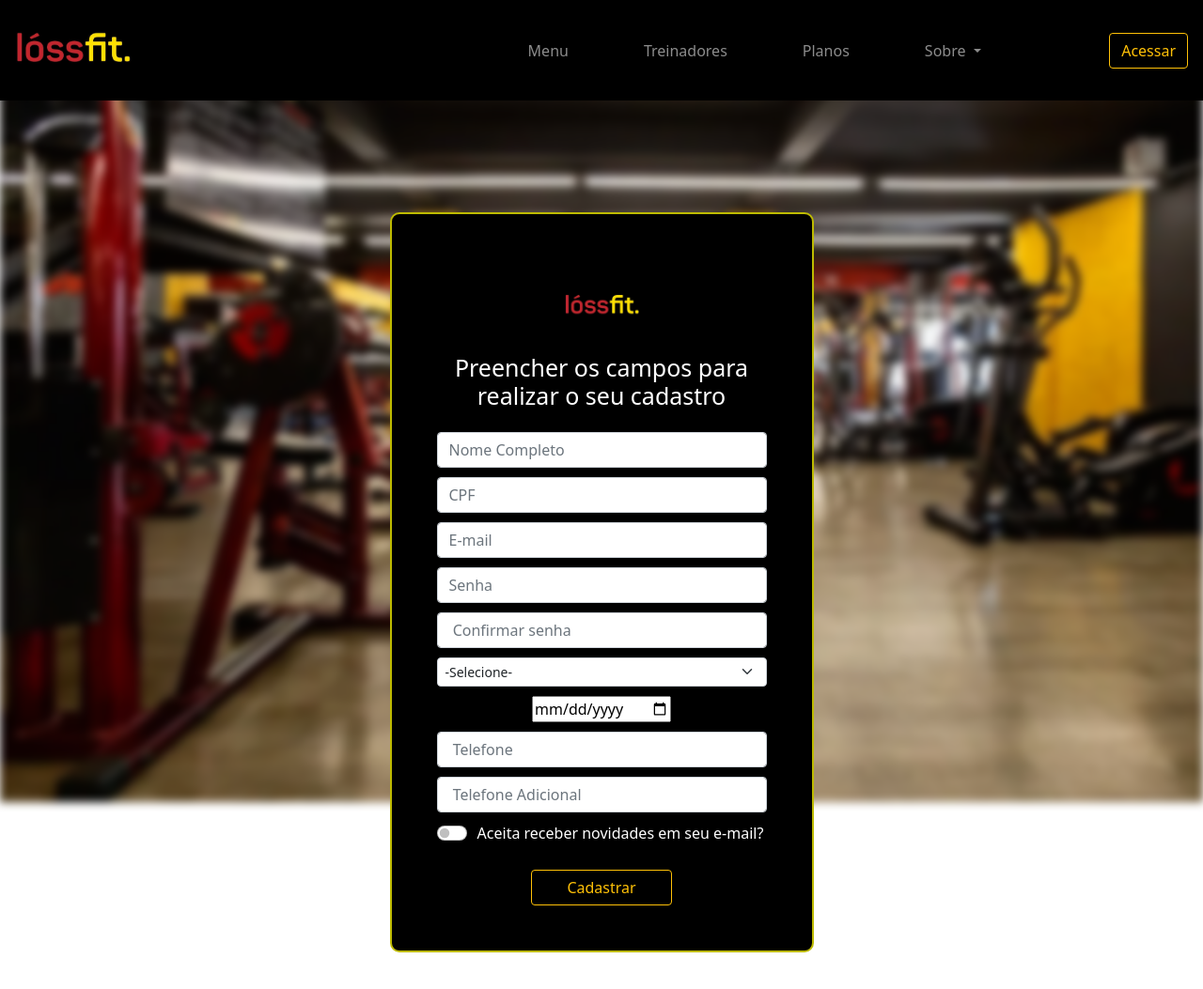
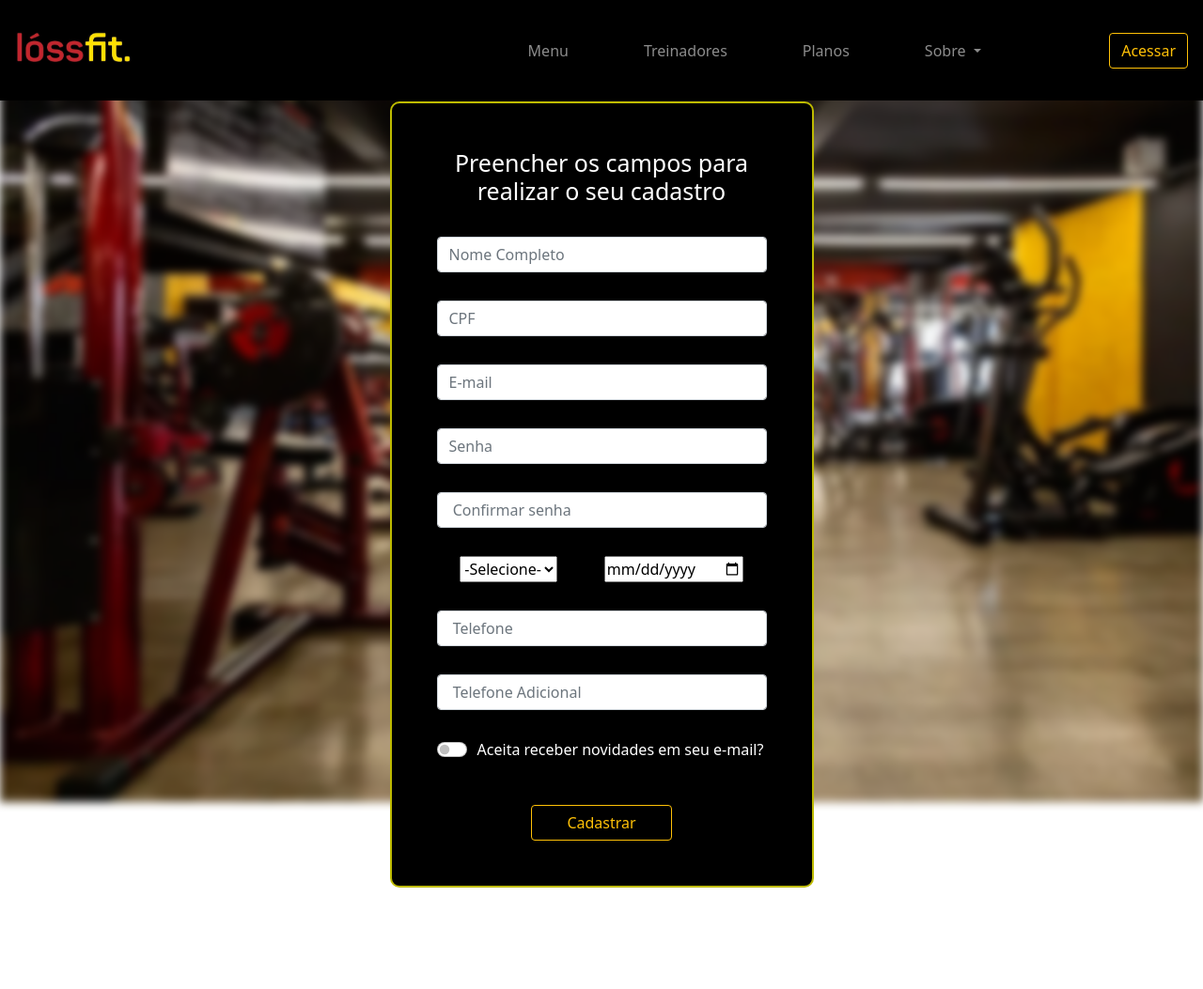
Before and after one commit to Kevin-Itam/GYM-Personal-Project, a PHP site: page /pg_cadastro.php in a window 1280 px wide. Shown: the top 1053 px of the page at 94% size. Run offline with PHP 8.4, Linux system fonts and the light colour scheme.

Commit message:
edit doming 04/06

```diff
--- a/css/style_cad.css
+++ b/css/style_cad.css
@@ -1,5 +1,7 @@
 @import url('https://fonts.googleapis.com/css2?family=Poppins:wght@200;400;800&display=swap');
-html, body {
+
+html,
+body {
   height: 100%;
   width: 100%;
   margin: 0;
@@ -7,7 +9,7 @@ html, body {
 }
 
 .background-image {
-    background-repeat:no-repeat;
+  background-repeat: no-repeat;
   position: fixed;
   width: 100%;
   background-size: cover;
@@ -41,7 +43,7 @@ header {
 
 }
 
-.navbar-nav{
+.navbar-nav {
   position: relative;
   display: flex;
   flex-direction: row !important;
@@ -81,19 +83,24 @@ header {
 }
 
 /*==============LOGIN===========*/
-.login-wrap{
+.login-form{
+  display: flex;
+  flex-direction: column;
+  row-gap: 20px;
+}
+
+.login-wrap {
   justify-content: center;
   align-items: center;
   position: relative;
-    margin-top: 50%;
-
+  margin-top: 24%;
   border: solid 2px rgba(255, 251, 0, 0.747);
   background-color: black;
   border-radius: 10px;
 
 }
 
-.form-inline{
+.form-inline {
   position: absolute;
   right: 1rem;
 }
@@ -101,3 +108,54 @@ header {
 .form-select {
   margin-top: 10px !important;
 }
+
+.form-group {
+  display: flex;
+  flex-direction: column;
+}
+
+.form-g {
+  display: flex;
+  flex-direction: row;
+  justify-content: space-around;
+}
+
+.span_cad {
+  display: none;
+  color: red;
+  font-weight: 700;
+  font-size: 18px;
+}
+
+.span_cadd {
+  display: none;
+  color: red;
+  font-weight: 700;
+  font-size: 18px;
+}
+
+.message {
+  position: relative;
+  left: 0;
+  top: 20px;
+  display: flex;
+  justify-content: center;
+  align-items: center;
+}
+
+.message .success {
+  font-size: 20px;
+  color: green;
+  position: absolute;
+  animation: buttons .3s linear;
+  display: none;
+}
+
+.message .danger {
+  font-size: 20px;
+  color: red;
+  position: absolute;
+  transition: .3s;
+  animation: buttons .3s linear;
+  display: none;
+}
--- a/pages/pg_cadastro.php
+++ b/pages/pg_cadastro.php
@@ -5,8 +5,10 @@
     <meta charset="UTF-8">
     <meta http-equiv="X-UA-Compatible" content="IE=edge">
     <meta name="viewport" content="width=device-width, initial-scale=1.0">
+    <script src="https://ajax.googleapis.com/ajax/libs/jquery/3.6.4/jquery.min.js"></script>
     <link href="../css/style_cad.css" rel="stylesheet" />
-    <link href="https://cdn.jsdelivr.net/npm/bootstrap@5.0.2/dist/css/bootstrap.min.css" rel="stylesheet" integrity="sha384-EVSTQN3/azprG1Anm3QDgpJLIm9Nao0Yz1ztcQTwFspd3yD65VohhpuuCOmLASjC" crossorigin="anonymous">
+    <link href="https://cdn.jsdelivr.net/npm/bootstrap@5.0.2/dist/css/bootstrap.min.css" rel="stylesheet"
+        integrity="sha384-EVSTQN3/azprG1Anm3QDgpJLIm9Nao0Yz1ztcQTwFspd3yD65VohhpuuCOmLASjC" crossorigin="anonymous">
     <title>Tela de Cadastro</title>
 </head>
 
@@ -16,7 +18,8 @@
         <nav class="navbar navbar-expand-lg navbar-dark " style="background-color: black;">
             <a class="navbar-brand" href="../index_Apre.html" style="color: white;">
             </a>
-            <button class="navbar-toggler" type="button" data-toggle="collapse" data-target="#navbarSupportedContent" aria-controls="navbarSupportedContent" aria-expanded="false" aria-label="Toggle navigation">
+            <button class="navbar-toggler" type="button" data-toggle="collapse" data-target="#navbarSupportedContent"
+                aria-controls="navbarSupportedContent" aria-expanded="false" aria-label="Toggle navigation">
                 <span class="navbar-toggler-icon"></span>
             </button>
 
@@ -32,7 +35,8 @@
                         <a class="nav-link" href="#">Planos</a>
                     </li>
                     <li class="nav-item dropdown">
-                        <a class="nav-link dropdown-toggle" href="#" id="navbarDropdown" role="button" data-toggle="dropdown" aria-haspopup="true" aria-expanded="false">
+                        <a class="nav-link dropdown-toggle" href="#" id="navbarDropdown" role="button"
+                            data-toggle="dropdown" aria-haspopup="true" aria-expanded="false">
                             Sobre
                         </a>
                         <div class="dropdown-menu" aria-labelledby="navbarDropdown">
@@ -56,46 +60,74 @@
                             <div class="icon d-flex align-items-center justify-content-center">
                                 <span class="fa fa-user-o"></span>
                             </div>
-                            <img src="../img/logo.jpg" width="30" height="30" class="d-inline-block align-top" style="width: 100px; height: 100px;">
+                            <!-- <img src="../img/logo.jpg" width="30" height="30" style="position:relative;"
+                                class="d-inline-block align-top" style="width: 100px; height: 100px;"> -->
                             <h3 class="text-center mb-4" style="font-size: 25px; color: white;">Preencher os campos para
                                 realizar o seu cadastro</h3>
                             <form action="../inc/cadastro_user.php" method="post" class="login-form">
                                 <div class="form-group d-flex" style="margin-top: 10px;">
-                                    <input name="name" type="text" class="form-control rounded-left" placeholder="Nome Completo" required="">
-                                </div>
-                                <div class="form-group" style="margin-top: 10px;">
-                                    <input name="cpf" type="text" class="form-control rounded-left" placeholder="CPF" required="">
+                                    <input name="name" id="nome" type="text" class="form-control rounded-left"
+                                        placeholder="Nome Completo" required="">
+                                    <span class="span_cad">Preencha o campo Nome </span>
                                 </div>
                                 <div class="form-group d-flex" style="margin-top: 10px;">
-                                    <input name="email" type="email" class="form-control rounded-left" placeholder="E-mail" required="">
+                                    <input name="cpf" id="CPF" type="text" class="form-control rounded-left" placeholder="CPF"
+                                        required="">
+                                    <span class="span_cad">Preencha o campo CPF </span>
                                 </div>
                                 <div class="form-group d-flex" style="margin-top: 10px;">
-                                    <input name="senha" type="password" class="form-control rounded-left" placeholder="Senha" required="">
+                                    <input name="email" id="E-mail" type="email" class="form-control rounded-left"
+                                        placeholder="E-mail" required="">
+                                    <span class="span_cad">Preencha o campo E-MAIL </span>
                                 </div>
                                 <div class="form-group d-flex" style="margin-top: 10px;">
-                                    <input name="senha_conf" type="password" class="form-control rounded-left" placeholder=" Confirmar senha" required="">
+                                    <input name="senha" id="senha" type="password" class="form-control rounded-left"
+                                        placeholder="Senha" required="">
+                                    <span class="span_cad">Preencha o campo SENHA </span>
                                 </div>
-                                <select name="sexo" class="form-select form-select-sm" aria-label=".form-select-sm example" style="margin-top: 10px;">
+                                <div class="form-group d-flex" style="margin-top: 10px;">
+                                    <input name="senha_conf" id="conf_senha" type="password" class="form-control rounded-left"
+                                        placeholder=" Confirmar senha" required="">
+                                    <span class="span_cad">Confirme sua SENHA </span>
+                                </div>
+                                <div class="form-g d-flex">
+                                    <select name="sexo" class="" aria-label=".form-select-sm example"
+                                        style="margin-top: 10px;">
                                         <option selected value="0">-Selecione-</option>
                                         <option value="Masculino">Masculino</option>
                                         <option value="Feminino">Feminino</option>
                                         <option value="Outro">Outro</option>
                                     </select>
-                                <div id="date-picker-example" class="md-form md-outline input-with-post-icon datepicker " inline="true" style="padding-top: 10px;">
+
+                                    <div id="date-picker-example"
+                                        class="md-form md-outline input-with-post-icon datepicker " inline="true"
+                                        style="padding-top: 10px;">
                                         <input name="data" id="date" type="date" value="">
                                     </div>
-                                <div class="form-group d-flex" style="margin-top: 10px;">
-                                    <input name="telefone" type="text" class="form-control rounded-left" placeholder=" Telefone" required="">
                                 </div>
                                 <div class="form-group d-flex" style="margin-top: 10px;">
-                                    <input name="telefone_ad" type="text" class="form-control rounded-left" placeholder=" Telefone Adicional">
+                                    <input name="telefone" id="TEl1" type="text" class="form-control rounded-left"
+                                        placeholder=" Telefone" required="">
+                                    <span class="span_cad">Preencha o campo Telefone </span>
+                                </div>
+                                <div class="form-group d-flex" style="margin-top: 10px;">
+                                    <input name="telefone_ad" id="TEl2" type="text" class="form-control rounded-left"
+                                        placeholder=" Telefone Adicional">
+                                    <span class="span_cad">Preencha o campo Telefone </span>
                                 </div>
                                 <div class="form-check form-switch" style="padding-top: 10px;">
-                                    <input name="notification" class="form-check-input" type="checkbox" id="flexSwitchCheckDefault">
-                                    <label class="form-check-label" for="flexSwitchCheckDefault" style="color: white;">Aceita receber novidades em seu e-mail?</label>
+                                    <input name="notification" class="form-check-input" type="checkbox"
+                                        id="flexSwitchCheckDefault">
+                                    <label class="form-check-label" for="flexSwitchCheckDefault"
+                                        style="color: white;">Aceita receber novidades em seu e-mail?</label>
                                 </div>
-                                <div class="form-group">
-                                    <button type="submit" class="btn btn-outline-warning" style="width: 150px; margin-top: 25px;">Cadastrar</button>
+                                <div>
+                                    <button type="submit" class="btn btn-outline-warning"
+                                        style="width: 150px; margin-top: 25px;">Cadastrar</button>
+                                    <div class="message">
+                                        <div class="success" id="success">Your Message Successfully Sent!</div>
+                                        <div class="danger" id="danger">Feilds Can't be Empty!</div>
+                                    </div>
                                 </div>
                             </form>
                         </div>
@@ -103,6 +135,7 @@
                 </div>
             </div>
         </section>
+        <script src="../js/javaScript.js" crossorigin="anonymous"></script>
 </body>
 
 </html>
--- a/pages/pg_painel_user.php
+++ b/pages/pg_painel_user.php
@@ -113,12 +113,12 @@ if (!empty($_SESSION['id_usuario'])) {
             </div>
             <div class="div1">
                 <img src="">
-                <div>
-                    <h5>Bem-Vindo,<b> Andre Manoel Santana</b></h5><br>
+                <div align="center">
+                    <h5>Retornar para a pagina principal?</h5><br>
                     <div class="dv_ig">
                         <a href="">
                             <img src="../img/icons-userr.png" style="height: 40px; width: 40px;">
-                            <p>Sair da Conta</p>
+                            <p>Pagina principal</p>
                         </a>
 
                     </div>
--- a/pages/pg_planos.html
+++ b/pages/pg_planos.html
@@ -174,9 +174,7 @@
             <div class="ft1"></div>
             <div class="ft1"></div>
         </section>
-        <section class="rodape">
-            <footer>©2023 Sesi/Senai, todos os direitos reservados</footer>
-        </section>
+
     </section>
 </body>
 
```
Also changed, not shown: css/style.css (+39 -0 lines), css/style_coach.css (+1 -10 lines), index_Apre.php (+32 -1 lines), js/java_alert.js (added, +189 -0 lines). Lines whose indentation alone changed are shown as unchanged.
